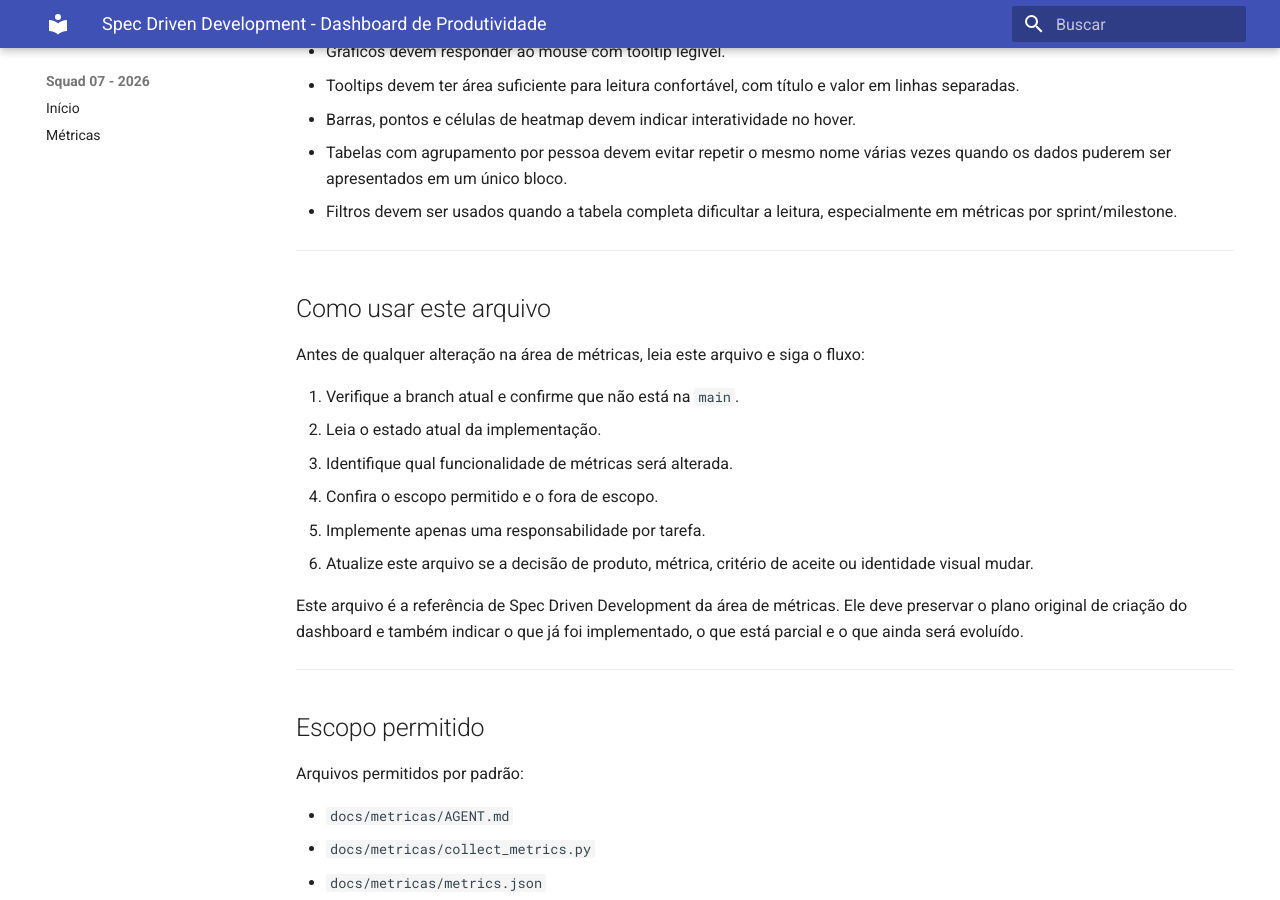
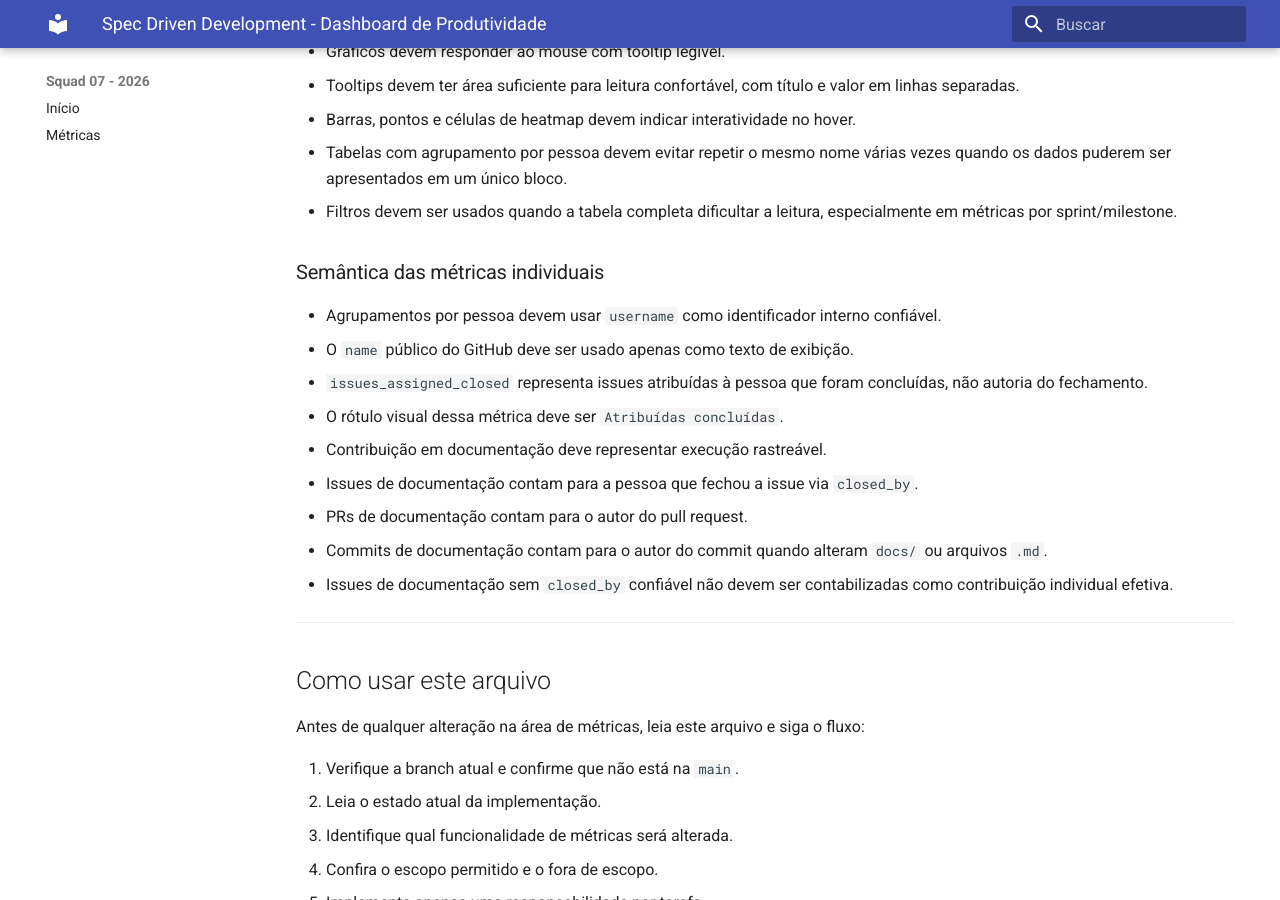
Before and after one commit to unb-mds/2026-1-Squad07, an MkDocs documentation site: the page built from docs/metricas/AGENT.md, in a window 1280 px wide and 900 px high, scrolled down 2746 px. Built offline with MkDocs 1.6.1 and Material for MkDocs 9.7.7, drawn with Linux system fonts in a browser that asks for light colours; some of the changed text lies outside the part shown.

Commit message:
fix: ajusta semantica das metricas individuais

```diff
--- a/docs/metricas/AGENT.md
+++ b/docs/metricas/AGENT.md
@@ -88,6 +88,18 @@ O dashboard de produtividade existe para acompanhar o processo de desenvolviment
 - Barras, pontos e células de heatmap devem indicar interatividade no hover.
 - Tabelas com agrupamento por pessoa devem evitar repetir o mesmo nome várias vezes quando os dados puderem ser apresentados em um único bloco.
 - Filtros devem ser usados quando a tabela completa dificultar a leitura, especialmente em métricas por sprint/milestone.
+
+### Semântica das métricas individuais
+
+- Agrupamentos por pessoa devem usar `username` como identificador interno confiável.
+- O `name` público do GitHub deve ser usado apenas como texto de exibição.
+- `issues_assigned_closed` representa issues atribuídas à pessoa que foram concluídas, não autoria do fechamento.
+- O rótulo visual dessa métrica deve ser `Atribuídas concluídas`.
+- Contribuição em documentação deve representar execução rastreável.
+- Issues de documentação contam para a pessoa que fechou a issue via `closed_by`.
+- PRs de documentação contam para o autor do pull request.
+- Commits de documentação contam para o autor do commit quando alteram `docs/` ou arquivos `.md`.
+- Issues de documentação sem `closed_by` confiável não devem ser contabilizadas como contribuição individual efetiva.
 
 ---
 
@@ -324,7 +336,7 @@ O painel deve destacar contribuições relacionadas à documentação, porque a
 
 ### Métricas planejadas
 
-- Issues com label de documentação por pessoa.
+- Issues de documentação fechadas por pessoa via `closed_by`.
 - Pull requests de documentação por pessoa.
 - Commits que alteram arquivos em `docs/`.
 - Commits que alteram arquivos `.md`.
@@ -334,11 +346,13 @@ O painel deve destacar contribuições relacionadas à documentação, porque a
 - O painel diferencia contribuição geral de contribuição documental.
 - Alterações em `docs/` contam como documentação.
 - Alterações em arquivos `.md` contam como documentação.
-- PRs com label `documentation` ou título iniciando com `docs:` contam como documentação.
+- Issues de documentação fechadas contam para o usuário em `closed_by`.
+- PRs com label `documentation` ou título iniciando com `docs:` contam como documentação para o autor do PR.
 
 ### Plano
 
 - Coletar labels e títulos de PRs para identificar documentação.
+- Coletar `closed_by` das issues de documentação para evitar atribuição ambígua.
 - Inspecionar arquivos alterados em commits ou PRs quando necessário.
 - Adicionar métricas documentais ao JSON.
 - Exibir ranking direto de documentação por pessoa.
@@ -503,7 +517,7 @@ As novas métricas devem ser adicionadas sem remover as chaves atuais, para pres
       "name": "Usuario",
       "issues_opened": 4,
       "issues_assigned": 6,
-      "issues_closed": 5,
+      "issues_assigned_closed": 5,
       "issues_pending": 1,
       "prs_opened": 3,
       "prs_reviewed": 2,
@@ -515,7 +529,7 @@ As novas métricas devem ser adicionadas sem remover as chaves atuais, para pres
     { "label": "documentation", "count": 8 }
   ],
   "labels_by_person": [
-    { "username": "usuario", "label": "documentation", "count": 3 }
+    { "username": "usuario", "name": "Usuario", "label": "documentation", "count": 3 }
   ],
   "documentation_contributions": [
     {
```
Also changed, not shown: other parts of docs/metricas/AGENT.md (+1 -1 lines), docs/metricas/collect_metrics.py (+6 -3 lines), docs/metricas/index.html (+6 -5 lines), docs/metricas/metrics.json (+36 -36 lines).
